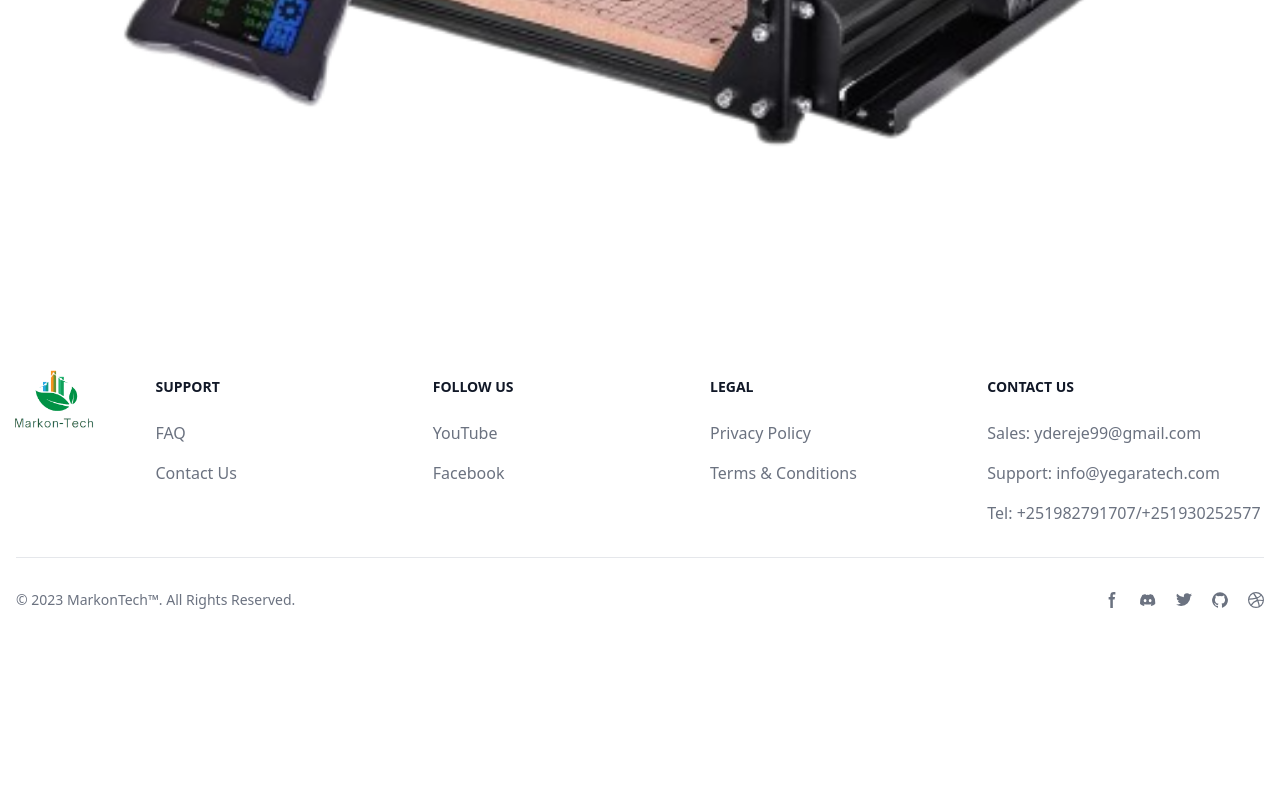
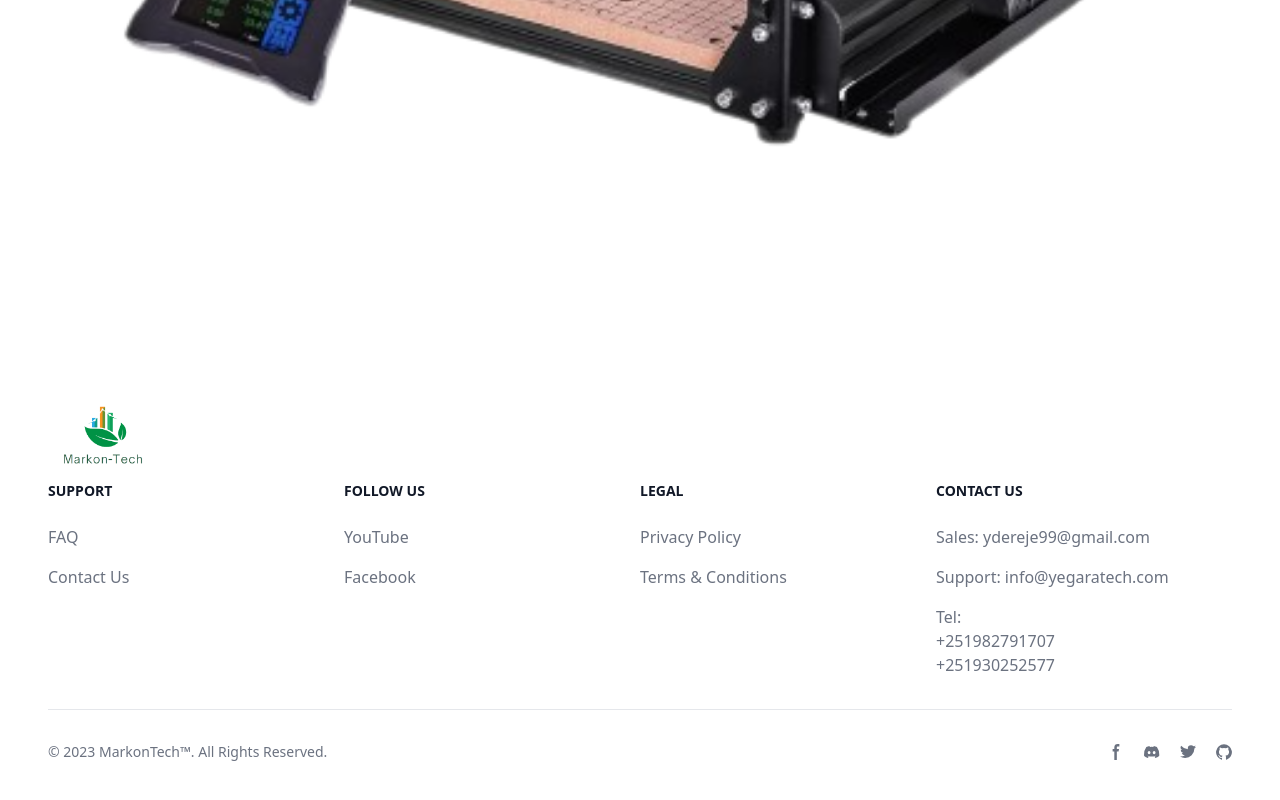
Before and after one commit to yegaraTech/CNC, a React (Vite) app: page / in a window 1280 px wide. Shown: the part 5072-5872 px from the top of the page. Before the commit the page ends 5714 px from the top, so only its background shows below. Built offline with nearby package versions, Linux system fonts and the light colour scheme.

Commit message:
update footer

```diff
--- a/src/components/Footer.jsx
+++ b/src/components/Footer.jsx
@@ -3,21 +3,21 @@ import logo from '../assets/logo.png'
 
 function Footer() {
   return (
-
-<footer className="bg-white dark:bg-gray-900">
-    <div className="mx-auto w-full max-w-screen-xl p-4 py-6 lg:py-8">
-        <div className="md:flex md:justify-around gap-12">
-          <div className="mb-6 md:mb-0">
-              <a href="" className="flex items-center">
+    <div className='container mx-auto p-12'>
+<footer className="bg-white">
+    <div className="">
+        <div className="">
+          <div className=" m-5">
+              <a href="" className="">
                   <img src={logo} className="h-12 mr-3  scale-150" alt="Logo" />
 
               </a>
           </div>
-          <div className="grid grid-cols-2 gap-8 sm:gap-1 sm:grid-cols-4">
+          <div className="grid grid-cols-2 md:grid-cols-4 ">
 
               <div>
-                  <h2 className="mb-6 text-sm font-semibold text-gray-900 uppercase dark:text-white">SUPPORT</h2>
-                  <ul className="text-gray-500 dark:text-gray-400 font-medium">
+                  <h2 className="mb-6 text-sm font-semibold text-gray-900 uppercase ">SUPPORT</h2>
+                  <ul className="text-gray-500  font-medium">
                       <li className="mb-4">
                           <a href="" className="hover:underline">FAQ</a>
                       </li>
@@ -29,8 +29,8 @@ function Footer() {
                <div>
 
 
-                  <h2 className="mb-6 text-sm font-semibold text-gray-900 uppercase dark:text-white">Follow us</h2>
-                  <ul className="text-gray-500 dark:text-gray-400 font-medium">
+                  <h2 className="mb-6 text-sm font-semibold text-gray-900 uppercase ">Follow us</h2>
+                  <ul className="text-gray-500  font-medium">
                       <li className="mb-4">
                           <a href="" className="hover:underline ">YouTube</a>
                       </li>
@@ -41,8 +41,8 @@ function Footer() {
                   </ul>
               </div>
               <div>
-                  <h2 className="mb-6 text-sm font-semibold text-gray-900 uppercase dark:text-white">Legal</h2>
-                  <ul className="text-gray-500 dark:text-gray-400 font-medium">
+                  <h2 className="mb-6 text-sm font-semibold text-gray-900 uppercase ">Legal</h2>
+                  <ul className="text-gray-500  font-medium">
                       <li className="mb-4">
                           <a href="#" className="hover:underline">Privacy Policy</a>
                       </li>
@@ -52,8 +52,8 @@ function Footer() {
                   </ul>
               </div>
               <div>
-                  <h2 className="mb-6 text-sm font-semibold text-gray-900 uppercase dark:text-white">CONTACT US</h2>
-                  <ul className="text-gray-500 dark:text-gray-400 font-medium">
+                  <h2 className="mb-6 text-sm font-semibold text-gray-900 uppercase ">CONTACT US</h2>
+                  <ul className="text-gray-500  font-medium">
                       <li className="mb-4">
                           <a href="" className="hover:underline">Sales: ydereje99@gmail.com</a>
                       </li>
@@ -61,51 +61,50 @@ function Footer() {
                           <a href="" className="hover:underline">Support: info@yegaratech.com</a>
                       </li>
                       <li>
-                          <a href="" className="hover:underline">Tel: +251982791707/+251930252577</a>
+                          <a href="" className="hover:underline">Tel:
+                                <p> +251982791707</p>
+                                <p>+251930252577</p>
+                          </a>
                       </li>
                   </ul>
               </div>
           </div>
       </div>
-      <hr className="my-6 border-gray-200 sm:mx-auto dark:border-gray-700 lg:my-8" />
+      <hr className="my-6 border-gray-200 sm:mx-auto lg:my-8" />
       <div className="sm:flex sm:items-center sm:justify-between">
-          <span className="text-sm text-gray-500 sm:text-center dark:text-gray-400">© 2023 <a href="" className="hover:underline">MarkonTech™</a>. All Rights Reserved.
+          <span className="text-sm text-gray-500 sm:text-center ">© 2023 <a href="" className="hover:underline">MarkonTech™</a>. All Rights Reserved.
           </span>
           <div className="flex mt-4 space-x-5 sm:justify-center sm:mt-0">
-              <a href="#" className="text-gray-500 hover:text-gray-900 dark:hover:text-white">
+              <a href="#" className="text-gray-500 hover:text-gray-900 ">
                   <svg className="w-4 h-4" aria-hidden="true" xmlns="http://www.w3.org/2000/svg" fill="currentColor" viewBox="0 0 8 19">
                         <path  d="M6.135 3H8V0H6.135a4.147 4.147 0 0 0-4.142 4.142V6H0v3h2v9.938h3V9h2.021l.592-3H5V3.591A.6.6 0 0 1 5.592 3h.543Z" />
                     </svg>
                   <span className="sr-only">Facebook page</span>
               </a>
-              <a href="#" className="text-gray-500 hover:text-gray-900 dark:hover:text-white">
+              <a href="#" className="text-gray-500 hover:text-gray-900 ">
                   <svg className="w-4 h-4" aria-hidden="true" xmlns="http://www.w3.org/2000/svg" fill="currentColor" viewBox="0 0 21 16">
                         <path d="M16.942 1.556a16.3 16.3 0 0 0-4.126-1.3 12.04 12.04 0 0 0-.529 1.1 15.175 15.175 0 0 0-4.573 0 11.585 11.585 0 0 0-.535-1.1 16.274 16.274 0 0 0-4.129 1.3A17.392 17.392 0 0 0 .182 13.218a15.785 15.785 0 0 0 4.963 2.521c.41-.564.773-1.16 1.084-1.785a10.63 10.63 0 0 1-1.706-.83c.143-.106.283-.217.418-.33a11.664 11.664 0 0 0 10.118 0c.137.113.277.224.418.33-.544.328-1.116.606-1.71.832a12.52 12.52 0 0 0 1.084 1.785 16.46 16.46 0 0 0 5.064-2.595 17.286 17.286 0 0 0-2.973-11.59ZM6.678 10.813a1.941 1.941 0 0 1-1.8-2.045 1.93 1.93 0 0 1 1.8-2.047 1.919 1.919 0 0 1 1.8 2.047 1.93 1.93 0 0 1-1.8 2.045Zm6.644 0a1.94 1.94 0 0 1-1.8-2.045 1.93 1.93 0 0 1 1.8-2.047 1.918 1.918 0 0 1 1.8 2.047 1.93 1.93 0 0 1-1.8 2.045Z"/>
                     </svg>
                   <span className="sr-only">Discord community</span>
               </a>
-              <a href="#" className="text-gray-500 hover:text-gray-900 dark:hover:text-white">
+              <a href="#" className="text-gray-500 hover:text-gray-900 ">
                   <svg className="w-4 h-4" aria-hidden="true" xmlns="http://www.w3.org/2000/svg" fill="currentColor" viewBox="0 0 20 17">
                     <path  d="M20 1.892a8.178 8.178 0 0 1-2.355.635 4.074 4.074 0 0 0 1.8-2.235 8.344 8.344 0 0 1-2.605.98A4.13 4.13 0 0 0 13.85 0a4.068 4.068 0 0 0-4.1 4.038 4 4 0 0 0 .105.919A11.705 11.705 0 0 1 1.4.734a4.006 4.006 0 0 0 1.268 5.392 4.165 4.165 0 0 1-1.859-.5v.05A4.057 4.057 0 0 0 4.1 9.635a4.19 4.19 0 0 1-1.856.07 4.108 4.108 0 0 0 3.831 2.807A8.36 8.36 0 0 1 0 14.184 11.732 11.732 0 0 0 6.291 16 11.502 11.502 0 0 0 17.964 4.5c0-.177 0-.35-.012-.523A8.143 8.143 0 0 0 20 1.892Z" />
                 </svg>
                   <span className="sr-only">Twitter page</span>
               </a>
-              <a href="#" className="text-gray-500 hover:text-gray-900 dark:hover:text-white">
+              <a href="#" className="text-gray-500 hover:text-gray-900 ">
                   <svg className="w-4 h-4" aria-hidden="true" xmlns="http://www.w3.org/2000/svg" fill="currentColor" viewBox="0 0 20 20">
                         <path  d="M10 .333A9.911 9.911 0 0 0 6.866 19.65c.5.092.678-.215.678-.477 0-.237-.01-1.017-.014-1.845-2.757.6-3.338-1.169-3.338-1.169a2.627 2.627 0 0 0-1.1-1.451c-.9-.615.07-.6.07-.6a2.084 2.084 0 0 1 1.518 1.021 2.11 2.11 0 0 0 2.884.823c.044-.503.268-.973.63-1.325-2.2-.25-4.516-1.1-4.516-4.9A3.832 3.832 0 0 1 4.7 7.068a3.56 3.56 0 0 1 .095-2.623s.832-.266 2.726 1.016a9.409 9.409 0 0 1 4.962 0c1.89-1.282 2.717-1.016 2.717-1.016.366.83.402 1.768.1 2.623a3.827 3.827 0 0 1 1.02 2.659c0 3.807-2.319 4.644-4.525 4.889a2.366 2.366 0 0 1 .673 1.834c0 1.326-.012 2.394-.012 2.72 0 .263.18.572.681.475A9.911 9.911 0 0 0 10 .333Z" />
                   </svg>
                   <span className="sr-only">GitHub account</span>
               </a>
-              <a href="#" className="text-gray-500 hover:text-gray-900 dark:hover:text-white">
-                  <svg className="w-4 h-4" aria-hidden="true" xmlns="http://www.w3.org/2000/svg" fill="currentColor" viewBox="0 0 20 20">
-                    <path  d="M10 0a10 10 0 1 0 10 10A10.009 10.009 0 0 0 10 0Zm6.613 4.614a8.523 8.523 0 0 1 1.93 5.32 20.094 20.094 0 0 0-5.949-.274c-.059-.149-.122-.292-.184-.441a23.879 23.879 0 0 0-.566-1.239 11.41 11.41 0 0 0 4.769-3.366ZM8 1.707a8.821 8.821 0 0 1 2-.238 8.5 8.5 0 0 1 5.664 2.152 9.608 9.608 0 0 1-4.476 3.087A45.758 45.758 0 0 0 8 1.707ZM1.642 8.262a8.57 8.57 0 0 1 4.73-5.981A53.998 53.998 0 0 1 9.54 7.222a32.078 32.078 0 0 1-7.9 1.04h.002Zm2.01 7.46a8.51 8.51 0 0 1-2.2-5.707v-.262a31.64 31.64 0 0 0 8.777-1.219c.243.477.477.964.692 1.449-.114.032-.227.067-.336.1a13.569 13.569 0 0 0-6.942 5.636l.009.003ZM10 18.556a8.508 8.508 0 0 1-5.243-1.8 11.717 11.717 0 0 1 6.7-5.332.509.509 0 0 1 .055-.02 35.65 35.65 0 0 1 1.819 6.476 8.476 8.476 0 0 1-3.331.676Zm4.772-1.462A37.232 37.232 0 0 0 13.113 11a12.513 12.513 0 0 1 5.321.364 8.56 8.56 0 0 1-3.66 5.73h-.002Z" />
-                </svg>
-                  <span className="sr-only">Dribbble account</span>
-              </a>
+
           </div>
       </div>
     </div>
 </footer>
+</div>
 
   )
 }
--- a/src/components/NavBar.jsx
+++ b/src/components/NavBar.jsx
@@ -13,8 +13,8 @@ export default function NavBar() {
 
 
     return (
-      <div className='fixed top-0 w-full shadow-md'>
-        <nav className="bg-white border-gray-200 dark:bg-gray-900">
+      <div className='fixed top-0 w-full shadow-md '>
+        <nav className="bg-white border-gray-200 ">
           <div className="max-w-screen-xl flex flex-wrap items-center justify-between mx-auto p-4">
             <a href="" className="flex items-center">
               <img src={logo} className="h-12 mr-3 scale-150" alt="" />
```
